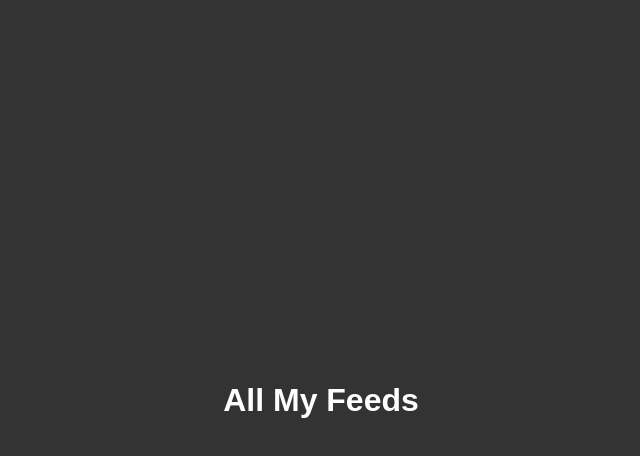
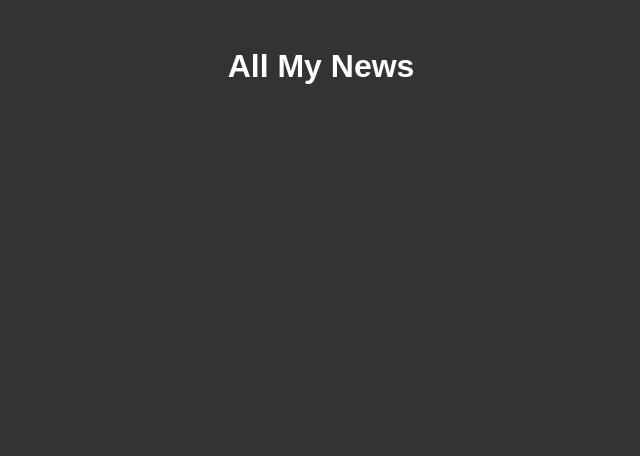
Before and after one commit to vertcitron/all-my-news, a website built with Parcel: page index.html in a window 1280 px wide. Shown: the whole page, without its empty margins (319-959 px from the left). Built offline with nearby package versions, Linux system fonts and the light colour scheme.

Commit message:
added Title component

```diff
--- a/assets/style/main.sass
+++ b/assets/style/main.sass
@@ -4,14 +4,4 @@ html
     font-family: sans-serif
     background-color: #333333
     color: #fffdfb
-    height: 100%
-
-.placeholder
-  position: absolute
-  top: 0
-  bottom: 0
-  left: 0
-  right: 0
-  display: flex
-  justify-content: center
-  align-items: center
+    margin: 3rem 10rem 1rem
--- a/src/App.ts
+++ b/src/App.ts
@@ -1,6 +1,4 @@
-const placeholder = document.createElement('div')
-placeholder.className = "placeholder"
-const title = document.createElement('h1')
-title.textContent = 'All My Feeds'
-placeholder.appendChild(title)
-document.body.appendChild(placeholder)
+import Title from './components/Title'
+
+// inserts the Title component
+new Title('All My News')
--- /dev/null
+++ b/src/components/Title.ts
@@ -0,0 +1,10 @@
+export default class {
+  private h1: HTMLHeadingElement
+
+  constructor (text: string, parent: HTMLElement = document.body) {
+    this.h1 = document.createElement('h1')
+    this.h1.textContent = text
+    this.h1.style.textAlign = 'center'
+    parent.appendChild(this.h1)
+  }
+}
```
